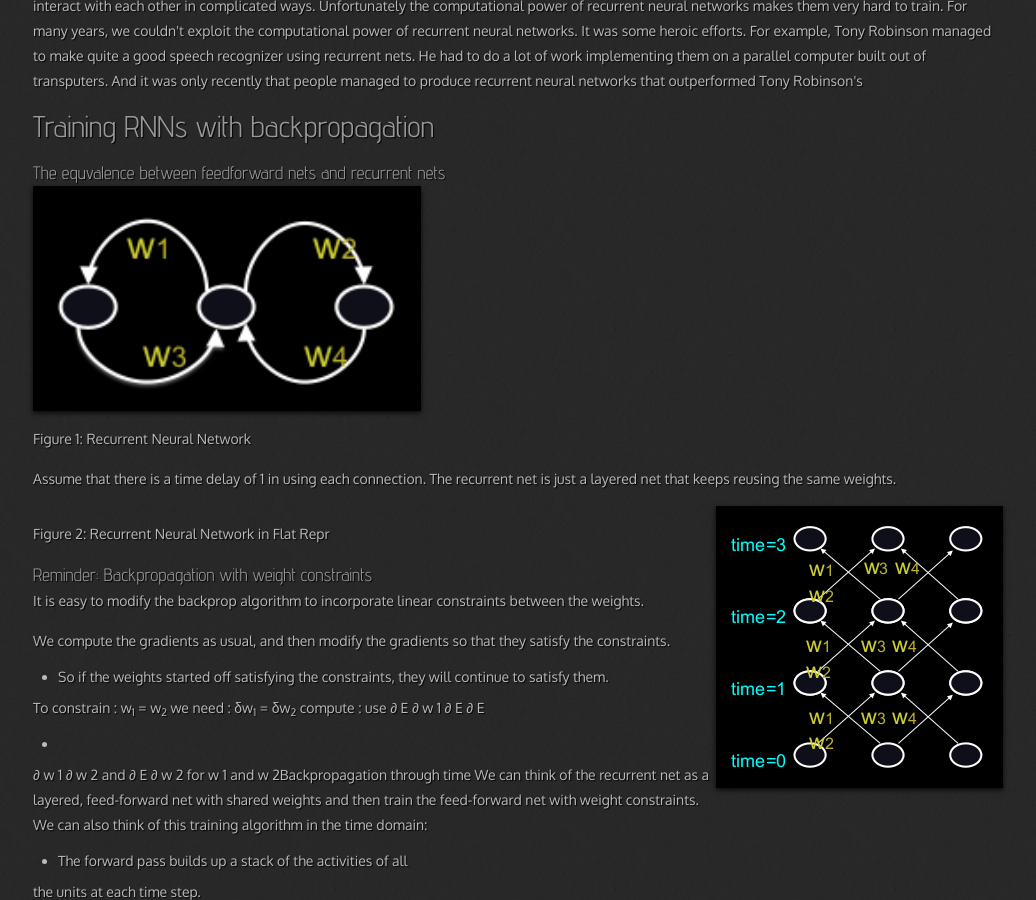
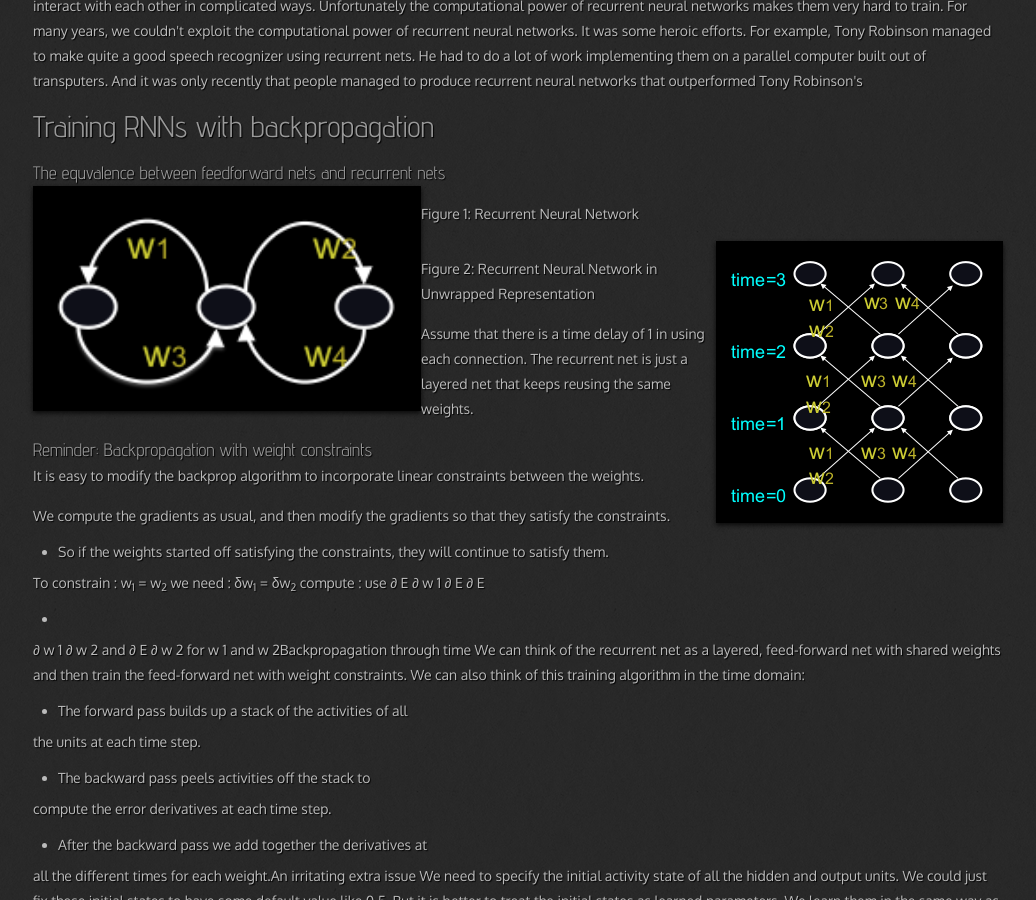
Before and after one commit to 0--key/0--key.github.io, a Jekyll site: the page built from _posts/2017-05-01-recurrent-ann.html, in a window 1280 px wide and 900 px high, scrolled down 5173 px. Shown: the whole window, without its empty margins (22-1058 px from the left). Built offline with Jekyll 4.4.1, drawn with Linux system fonts in a browser that asks for light colours; nearby versions of some CDN libraries; comment, search, counter and statistics services are not loaded.

Commit message:
Final wrap the text around the image test

```diff
--- a/_posts/2017-05-01-recurrent-ann.html
+++ b/_posts/2017-05-01-recurrent-ann.html
@@ -19,17 +19,17 @@ tags: [architecture, overview, recurrent network]
 <li><a href="#org6529830">Linear Dynamical Systems(engineers love them!)</a></li>
 <li><a href="#org63f1845">Hidden Markov Models (computer scientists love them!)</a></li>
 <li><a href="#org5fa5140">A fundamental limitation of HMMs</a></li>
-<li><a href="#orgee93cc6">Recurrent neural networks</a></li>
+<li><a href="#org8a61820">Recurrent neural networks</a></li>
 <li><a href="#org432b994">Do generative models need to be stochastic?</a></li>
-<li><a href="#org8a61820">Recurrent neural networks</a></li>
-<li><a href="#org0c59a53">Transcript</a></li>
+<li><a href="#orgf508f1b">Recurrent neural networks</a></li>
+<li><a href="#org51699c7">Transcript</a></li>
 </ul>
 </li>
 <li><a href="#orgf5ba516">Training RNNs with backpropagation</a>
 <ul>
 <li><a href="#orgea0056b">The equvalence between feedforward nets and recurrent nets</a></li>
 <li><a href="#org48f5d01">Reminder: Backpropagation with weight constraints</a></li>
-<li><a href="#org51699c7">Transcript</a></li>
+<li><a href="#org7e246e9">Transcript</a></li>
 </ul>
 </li>
 </ul>
@@ -224,9 +224,9 @@ the first half of an utterance needs to convey to the second half.
 </div>
 </div>
 
-<div id="outline-container-orgee93cc6" class="outline-3">
-<h3 id="orgee93cc6">Recurrent neural networks</h3>
-<div class="outline-text-3" id="text-orgee93cc6">
+<div id="outline-container-org8a61820" class="outline-3">
+<h3 id="org8a61820">Recurrent neural networks</h3>
+<div class="outline-text-3" id="text-org8a61820">
 <p>
 time &rarr;
 </p>
@@ -274,9 +274,9 @@ linear dynamical system or hidden Markov model.</li>
 </div>
 </div>
 
-<div id="outline-container-org8a61820" class="outline-3">
-<h3 id="org8a61820">Recurrent neural networks</h3>
-<div class="outline-text-3" id="text-org8a61820">
+<div id="outline-container-orgf508f1b" class="outline-3">
+<h3 id="orgf508f1b">Recurrent neural networks</h3>
+<div class="outline-text-3" id="text-orgf508f1b">
 <p>
 What kinds of behaviour can RNNs exhibit?
 </p>
@@ -303,9 +303,9 @@ recognizer).</li>
 </div>
 
 
-<div id="outline-container-org0c59a53" class="outline-3">
-<h3 id="org0c59a53">Transcript</h3>
-<div class="outline-text-3" id="text-org0c59a53">
+<div id="outline-container-org51699c7" class="outline-3">
+<h3 id="org51699c7">Transcript</h3>
+<div class="outline-text-3" id="text-org51699c7">
 <p>
 In this video, I am going to give an overview of various types of
 models that have been used for sequences. I'll start with the
@@ -604,9 +604,16 @@ that outperformed Tony Robinson's
 <div class="outline-text-3" id="text-orgea0056b">
 
 <div class="figure">
-<p><img src="http://0--key.github.io/assets/img/neural_networks/rnn_gen_view.png" alt="RNN" width="40%" title="RNN" float="left" />
+<p><img src="http://0--key.github.io/assets/img/neural_networks/rnn_gen_view.png" alt="RNN" width="40%" title="RNN" align="left" />
 </p>
 <p><span class="figure-number">Figure 1: </span>Recurrent Neural Network</p>
+</div>
+
+
+<div class="figure">
+<p><img src="http://0--key.github.io/assets/img/neural_networks/rnn_flat_repr.png" alt="RNN representation" title="RNN" align="right" />
+</p>
+<p><span class="figure-number">Figure 2: </span>Recurrent Neural Network in Unwrapped Representation</p>
 </div>
 
 <p>
@@ -614,13 +621,6 @@ Assume that there is a time delay of 1 in using each connection.
 The recurrent net is just a layered net that keeps reusing the same
 weights.
 </p>
-
-
-<div class="figure">
-<p><img src="http://0--key.github.io/assets/img/neural_networks/rnn_flat_repr.png" alt="RNN representation" title="RNN" align="right" />
-</p>
-<p><span class="figure-number">Figure 2: </span>Recurrent Neural Network in Flat Repr</p>
-</div>
 </div>
 </div>
 
@@ -1162,9 +1162,9 @@ y inputs from the currently most active character.
 </div>
 
 
-<div id="outline-container-org51699c7" class="outline-3">
-<h3 id="org51699c7">Transcript</h3>
-<div class="outline-text-3" id="text-org51699c7">
+<div id="outline-container-org7e246e9" class="outline-3">
+<h3 id="org7e246e9">Transcript</h3>
+<div class="outline-text-3" id="text-org7e246e9">
 <p>
 In this video, I'm going to talk about the back propagation through
 time algorithm. It's the standard way to train or recurrence your
```
